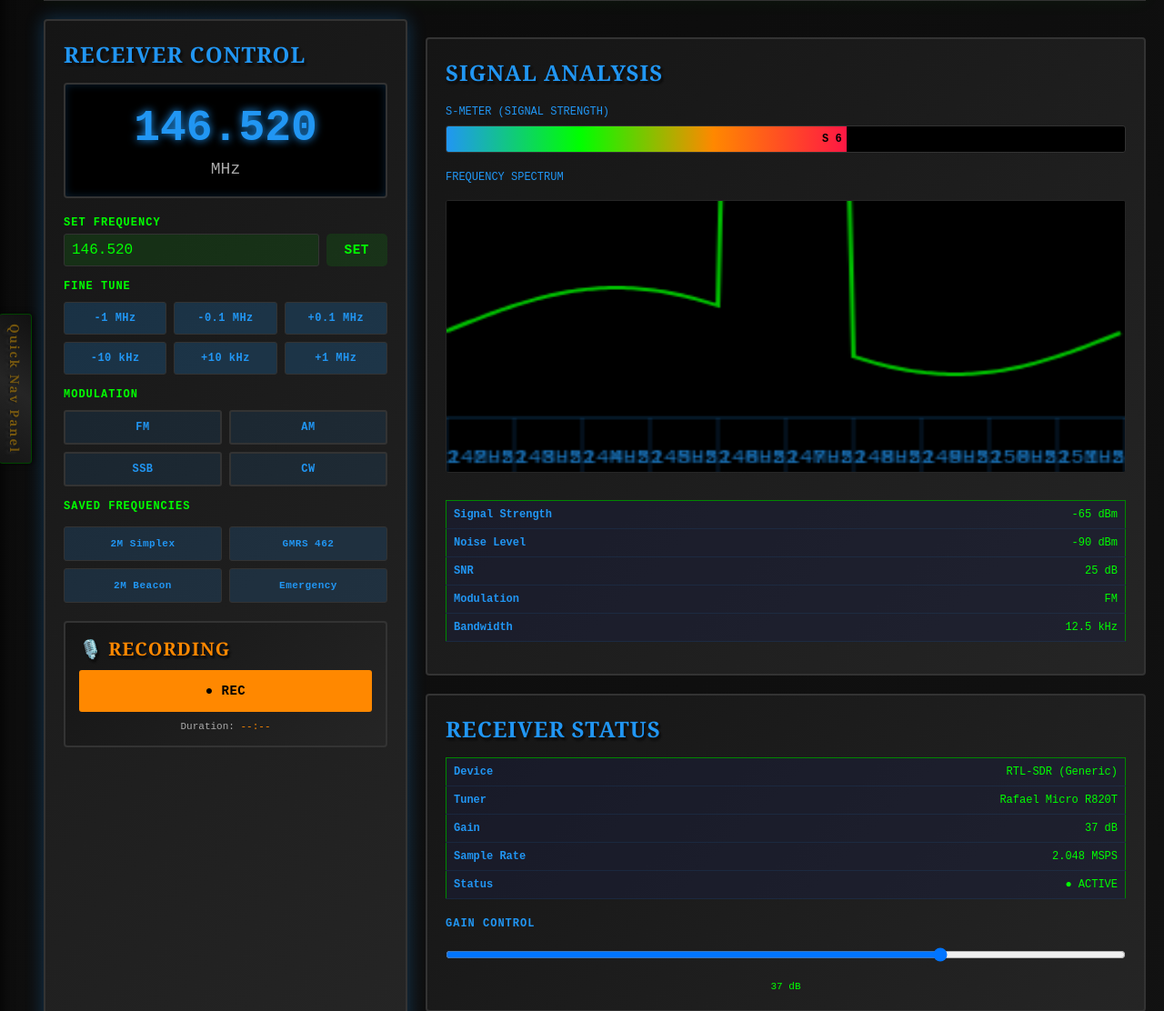
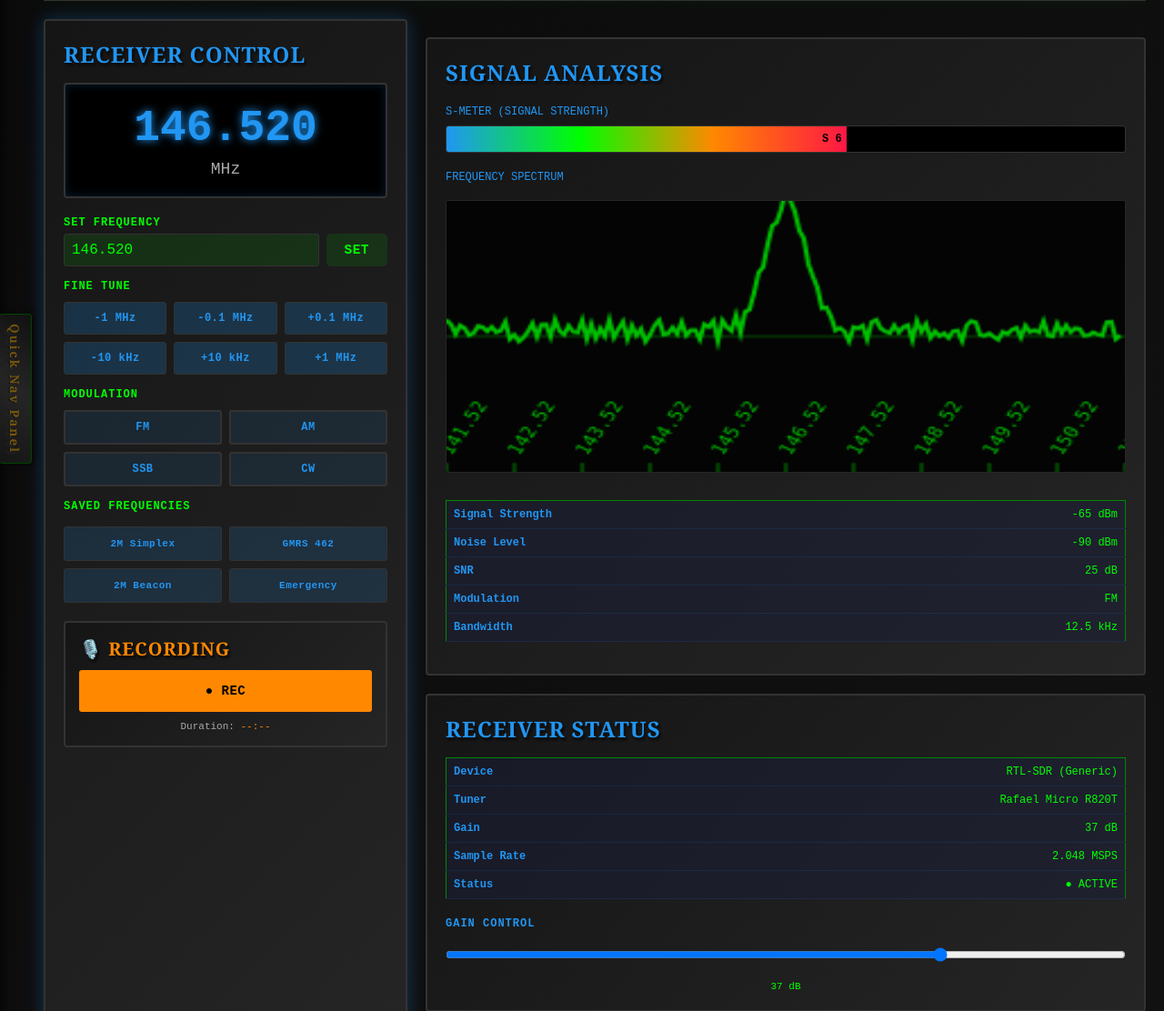
Before and after one commit to VidiVici98/Portable-Pi-5-Cluster-Server, a Flask app: page /vhf in a window 1280 px wide. Shown: the part 252-1364 px from the top of the page at 91% size. Run offline with Flask 3, Linux system fonts and the light colour scheme.

Commit message:
feat: Made waveforms more realistic and animated on RF page of dashboard

```diff
--- a/web/static/css/style.css
+++ b/web/static/css/style.css
@@ -41,7 +41,6 @@ html, body {
     color: var(--text-primary);
     overflow-x: hidden;
 }
-
 /* Container */
 .container {
     max-width: 1400px;
@@ -382,7 +381,6 @@ nav a.active {
     background: #333;
 }
 .node-status:hover .node-tooltip { display: block; }
-
 /* ================= NODE REBOOT BUTTON ================= */
 .node-btn {
     margin-left: 4px;
--- a/web/templates/vhf.html
+++ b/web/templates/vhf.html
@@ -447,6 +447,14 @@ function updatePropagation() {
 let isRecording = false;
 let recordStartTime = null;
 let recordInterval = null;
+// Set mode from buttons
+function setMode(button, mode) {
+    document.querySelectorAll('.mode-btn').forEach(btn => btn.classList.remove('active'));
+    button.classList.add('active');
+    currentMode = mode;
+    document.getElementById('modulation').textContent = mode;
+}
+// Frequency controls
 function setFrequency() {
     const input = document.getElementById('frequencyInput');
     const freq = parseFloat(input.value);
@@ -471,26 +479,19 @@ function updatePropagation() {
 }
 function updateFrequencyDisplay() {
     document.getElementById('frequencyDisplay').textContent = currentFrequency.toFixed(3);
-            // Simulate frequency change effect
     const meter = document.getElementById('sMeter');
     const strength = 50 + Math.random() * 30;
     meter.style.width = strength + '%';
     meter.textContent = 'S ' + Math.round(strength / 10);
 }
-        function setMode(button, mode) {
-            document.querySelectorAll('.mode-btn').forEach(btn => btn.classList.remove('active'));
-            button.classList.add('active');
-            currentMode = mode;
-            document.getElementById('modulation').textContent = mode;
-        }
 function adjustGain(value) {
     document.getElementById('gainValue').textContent = value + ' dB';
     document.getElementById('gainDisplay').textContent = value + ' dB';
-            // Update S-meter with gain adjustment
     const meter = document.getElementById('sMeter');
     const strength = Math.min(100, 30 + (value - 20) * 0.8);
     meter.style.width = strength + '%';
 }
+// Recording logic
 function toggleRecording() {
     isRecording = !isRecording;
     const btn = document.getElementById('recordBtn');
@@ -516,55 +517,77 @@ function updatePropagation() {
         durationSpan.textContent = '--:--';
     }
 }
+// Draw the spectrum
 function drawSpectrum() {
     const canvas = document.getElementById('spectrumCanvas');
     const ctx = canvas.getContext('2d');
+    ctx.imageSmoothingEnabled = false;
     // Clear canvas
-            ctx.fillStyle = '#000';
+    ctx.fillStyle = '#050505';
     ctx.fillRect(0, 0, canvas.width, canvas.height);
     // Draw frequency axis
-            ctx.strokeStyle = 'rgba(33, 150, 243, 0.3)';
-            ctx.lineWidth = 1;
+    ctx.strokeStyle = '#00ff0050';
+    ctx.lineWidth = 2;
     for (let i = 0; i <= 10; i++) {
         const x = (canvas.width / 10) * i;
         ctx.beginPath();
-                ctx.moveTo(x, canvas.height - 30);
+        ctx.moveTo(x, canvas.height - 5);
         ctx.lineTo(x, canvas.height);
         ctx.stroke();
-                ctx.fillStyle = '#2196F3';
-                ctx.font = '10px Courier New';
-                ctx.textAlign = 'center';
-                ctx.fillText((currentFrequency - 5 + i) + ' MHz', x, canvas.height - 5);
+        ctx.save();
+        ctx.translate(x, canvas.height - 10);
+        ctx.rotate(-Math.PI / 3);
+        ctx.fillStyle = '#00ff00';
+        ctx.font = '9px mono';
+        ctx.textAlign = 'left';
+        ctx.textBaseline = 'middle';
+        ctx.fillText((currentFrequency - 5 + i), 0, 0);
+        ctx.restore();
     }
     // Draw spectrum data
     ctx.strokeStyle = '#00FF00';
     ctx.lineWidth = 2;
     ctx.beginPath();
+    let noiseFloor = 38 + Math.random() * 4;
     for (let x = 0; x < canvas.width; x += 2) {
         const progress = x / canvas.width;
-                const noise = Math.sin(progress * Math.PI * 2) * 20 + 40;
-                const signal = progress > 0.4 && progress < 0.6 ? 80 : 0;
+        // Noise floor
+        const noise = noiseFloor + (Math.random() - 0.5) * 10;
+        // Signal
+        let signal = 0;
+        const center = 0.5;
+        const distance = Math.abs(progress - center);
+        switch (currentMode) {
+            case 'AM':
+                if (distance < 0.05) signal = 70 * Math.cos((distance / 0.05) * Math.PI / 2);
+                break;
+            case 'FM':
+                if (distance < 0.08) signal = 60 * Math.exp(-Math.pow(distance / 0.08, 2) * 4);
+                break;
+            case 'SSB':
+                if (progress > center && distance < 0.05) signal = 65 * Math.cos((distance / 0.05) * Math.PI / 2);
+                break;
+            case 'CW':
+                if (distance < 0.01) signal = Math.random() < 0.02 ? 0 : 80;
+                break;
+        }
         const y = canvas.height - 30 - (noise + signal) / 100 * (canvas.height - 30);
-                if (x === 0) {
-                    ctx.moveTo(x, y);
-                } else {
-                    ctx.lineTo(x, y);
-                }
+        if (x === 0) ctx.moveTo(x, y);
+        else ctx.lineTo(x, y);
     }
     ctx.stroke();
     // Draw baseline
-            ctx.strokeStyle = 'rgba(33, 150, 243, 0.2)';
+    ctx.strokeStyle = '#00ff0030';
     ctx.beginPath();
-            ctx.moveTo(0, canvas.height - 30);
-            ctx.lineTo(canvas.width, canvas.height - 30);
+    ctx.moveTo(0, canvas.height / 2);
+    ctx.lineTo(canvas.width, canvas.height / 2);
     ctx.stroke();
 }
-        // Initialize
+// Initialize and redraw periodically
 function init() {
     updateFrequencyDisplay();
     drawSpectrum();
-            // Redraw spectrum periodically
-            setInterval(drawSpectrum, 100);
+    setInterval(drawSpectrum, 600);
 }
 init();
 </script>
```
Also changed, not shown: web/templates/mesh.html (+0 -7 lines). Lines whose indentation alone changed are shown as unchanged.
